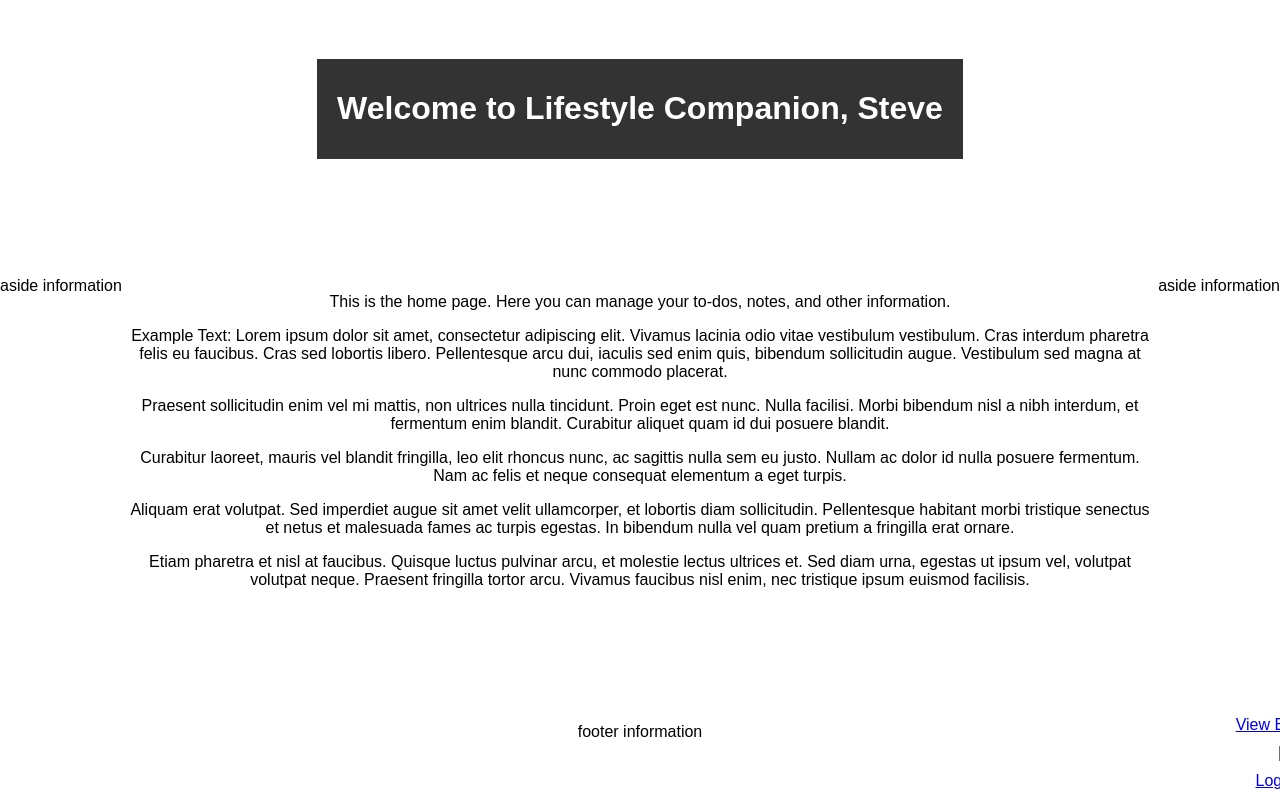
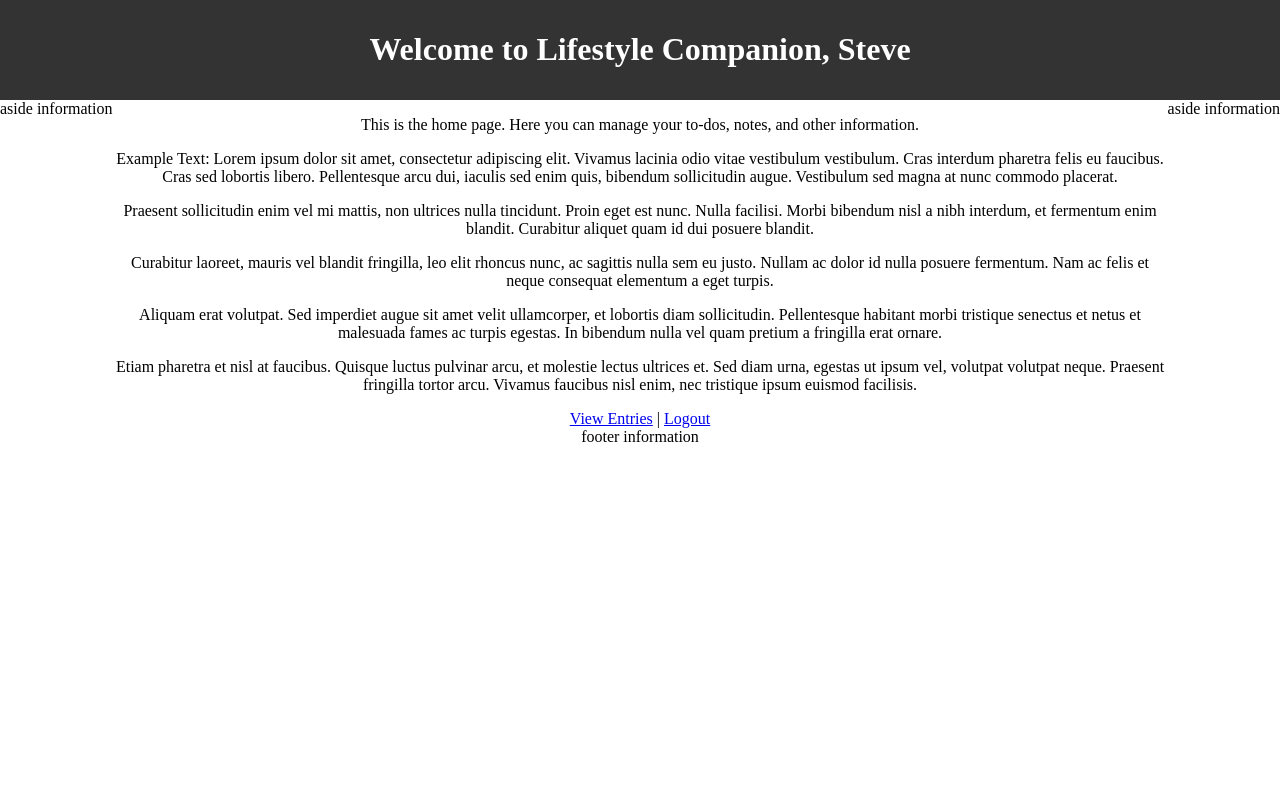
Before and after one commit to JZarins2324/itcapstone_lifestyleapp, a PHP site: page /pages/home.php in a window 1280 px wide; the page is wider, and only the part inside the window is pictured. Run offline with PHP 8.4, Linux system fonts and the light colour scheme; a user stored in the database is signed in.

Commit message:
css update

```diff
--- a/assets/css/app.css
+++ b/assets/css/app.css
@@ -1,4 +1,4 @@
-body {
+/* body {
 		font-family: Arial, sans-serif;
 		display: grid;
 		place-items: center;
@@ -42,4 +42,4 @@ input[type="submit"] {
 .error-message {
 		color: red;
 		text-align: center;
-}
+} */
--- a/assets/css/home.css
+++ b/assets/css/home.css
@@ -1,3 +1,5 @@
+
+/* FLEX CSS ENVIRONMENT */
 .site-header {
 	background-color: #333;
 	color: white;
--- a/pages/home.php
+++ b/pages/home.php
@@ -12,7 +12,7 @@ if(!isset($_SESSION["username"])){
 <head>
     <meta charset="UTF-8">
     <title>Welcome to Lifestyle Companion</title>
-    <link rel="stylesheet" type="text/css" href="../assets/css/app.css">
+    <!-- <link rel="stylesheet" type="text/css" href="../assets/css/app.css"> -->
 		<link rel="stylesheet" type="text/css" href="../assets/css/home.css">
 </head>
 <body>
--- a/pages/login.php
+++ b/pages/login.php
@@ -15,7 +15,7 @@ if (isset($_SESSION['error'])) {
 <head>
     <meta charset="UTF-8">
     <title>Login</title>
-    <link rel="stylesheet" type="text/css" href="../assets/css/app.css">
+    <!-- <link rel="stylesheet" type="text/css" href="../assets/css/app.css"> -->
 	<link rel="stylesheet" type="text/css" href="../assets/css/login.css">
 </head>
 <body>
```
